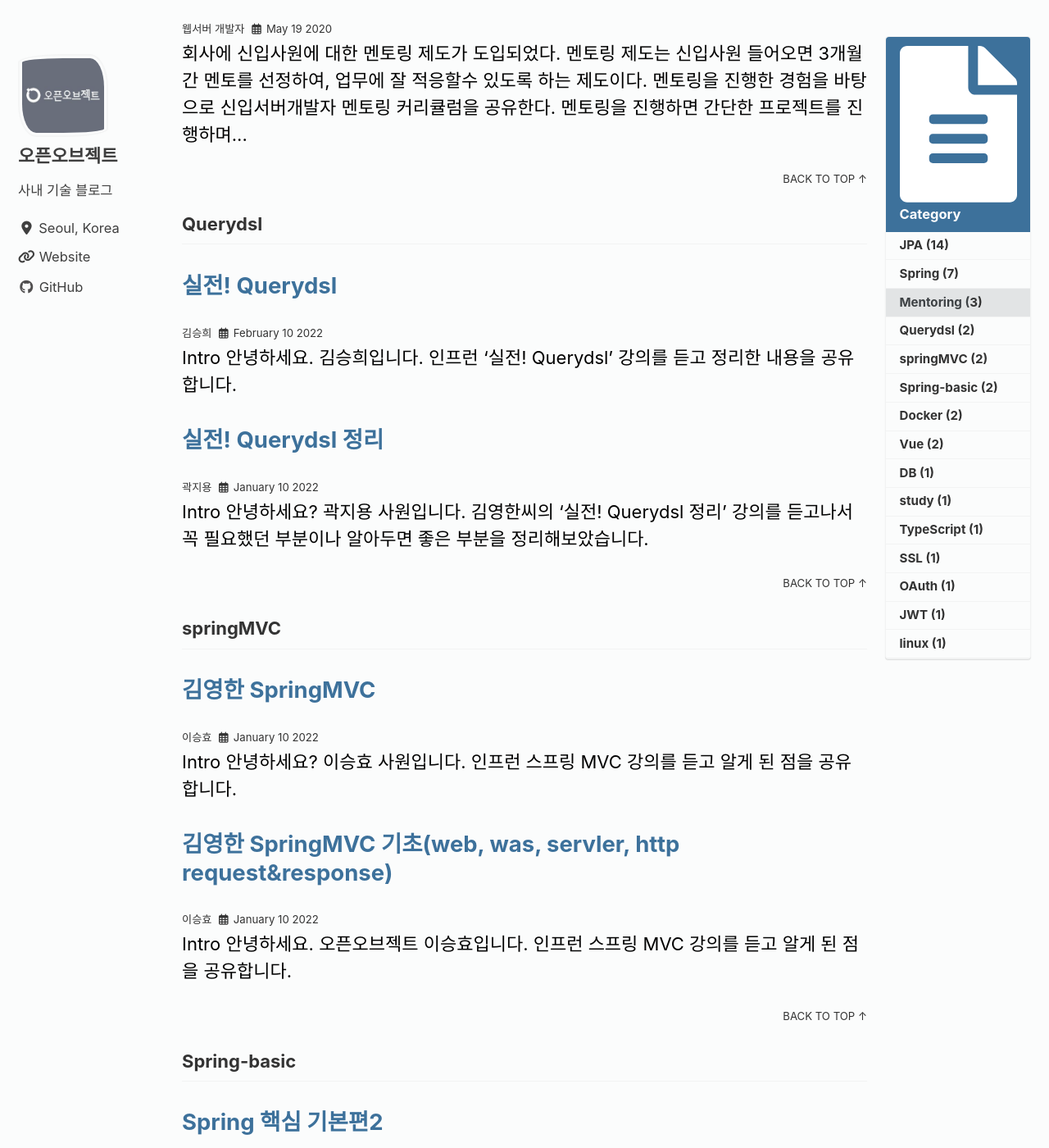
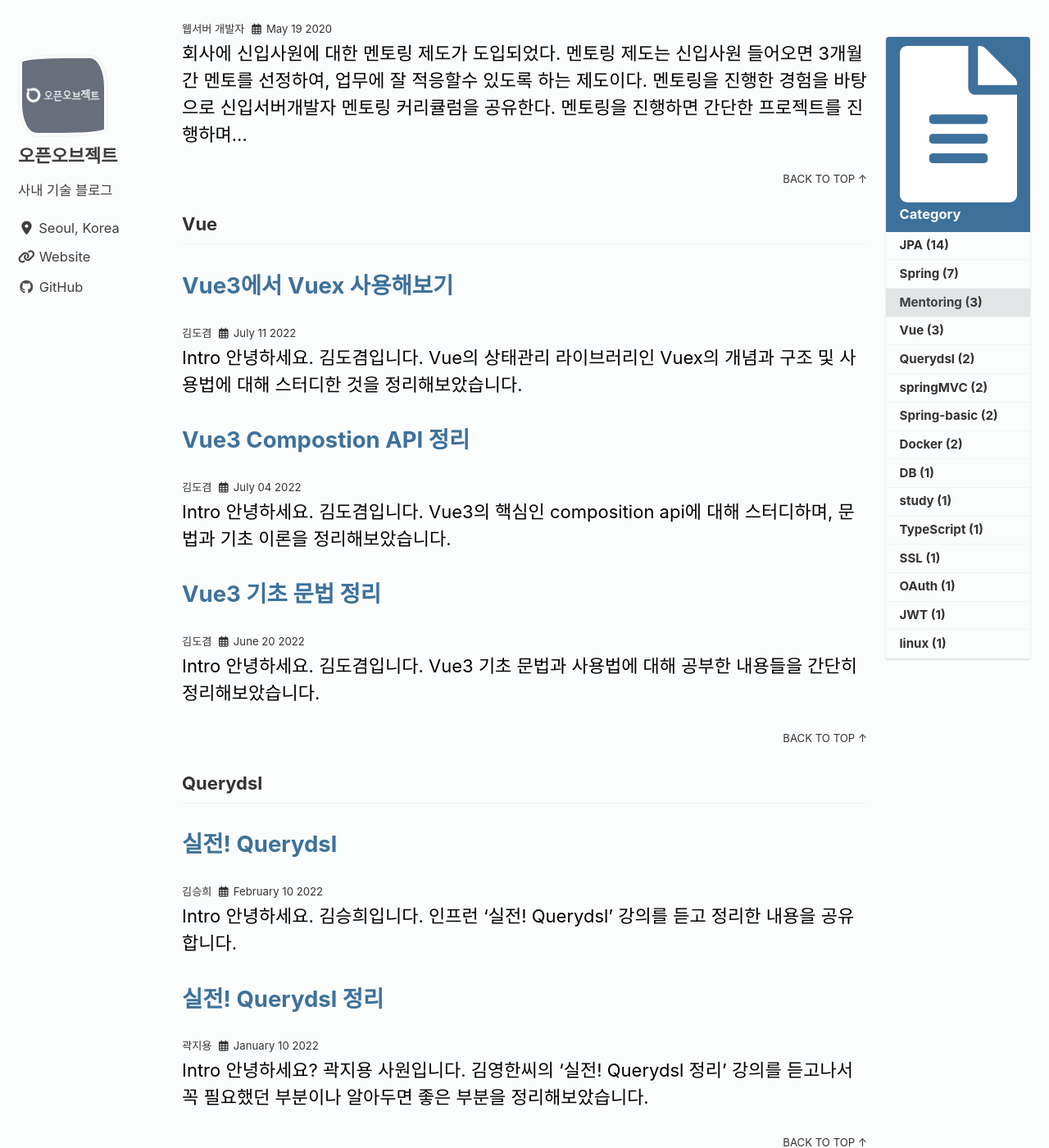
Before and after one commit to openobjectnet/openobjectnet.github.io, a Jekyll site: the page built from _pages/category-archive.md, in a window 1280 px wide and 1400 px high, scrolled down 4488 px. Shown: the whole window at 82% size. Built offline with Jekyll 4.4.1, drawn with Linux system fonts in a browser that asks for light colours; cached includes are drawn as plain includes; nearby versions of some CDN libraries; part of the change alters nothing that is shown; some of the changed text lies outside the part shown.

Commit message:
0713 수정완료

````diff
--- a/_posts/2022-07-04-vue3-composition-api.md
+++ b/_posts/2022-07-04-vue3-composition-api.md
@@ -355,3 +355,122 @@ setTimeout(() => {
 참고하고자 하는 템플릿 요소에 ref 속성을 추가하는 것은 기존과 동일합니다. 이에 따라 동일한 이름을 가진 ref 값을 생성합니다.
 템플릿에 추가한 ref 속성의 키 값과 동일한 이름을 가진 ref가 존재한다면, 해당 요소를 지정된 ref 값에 할당시킵니다.
 마운트 과정에서 할당하므로, 마운트 이후 참조 가능하다는 것을 인지하시고 구현하셔야 합니다.
+
+
+# 5. props, emit
+
+composition api에서 props와 emit을 사용하는 방식이 바뀌었습니다.
+
+예제 코드를 보시죠,
+```javascript
+<template>
+</template>
+
+<script lang="ts">
+import { defineComponent, ref } from '~/vue-wrapper'
+
+export default defineComponent({
+  props: {
+    id: String,
+    label: String,
+    disabled: Boolean,
+    checked: Boolean
+  },
+  setup(props, context) {
+    const isChecked = ref(props.checked)
+    const toggleCheckBox = (): void => {
+      isChecked.value = !isChecked.value
+      context.emit('on-change', isChecked.value)
+    }
+
+    return { isChecked, toggleCheckBox }
+  }
+})
+</script>
+```
+
+props의 경우에는 위 와 같이 object를 따로 만든 후 setup 메서드에 props 인자를 추가시키고, 사용하면 됩니다.
+emit의 경우에는 setup 메서드에서 context 인자를 추가시키고, context.emit을 활용하여 사용하면 됩니다.
+
+디스트럭처링을 사용하여 구현하고 싶을 경우 props는 toRefs를 사용하여 구현해야 props의 반응성이 깨지지 않고 정상적으로 전달됩니다.
+emit은 일반적으로 디스트럭처링해도 문제없습니다.
+
+```javascript
+import { toRefs } from 'vue'
+
+export default {
+  props: {
+    items: Array,
+    checked: Boolean
+  },
+  setup(props, { emit }) {
+    const isChecked = ref(props.checked)
+    const { items } = toRefs(props);
+    emit('on-change', isChecked.value);
+  }
+}
+```
+
+
+
+
+# 6. context 인자
+context는 컴포넌트 속성 3개를 접근할 수 있는 인자(attrs, slots, emit)입니다.
+emit은 위 파트에서 설명드렸고, 남은 2가지 속성을 소개시켜드리겠습니다.
+
+- context.attrs
+
+  attrs는 props에 선언되지 않은 추가 요소 속성을 가져올 때 사용합니다.
+  ```javascript
+  export default {
+    props: {
+      value: String,
+    },
+    setup(props, context) {
+      console.log(context.attrs)
+    },
+  }
+  ```
+  하위컴포넌트의 script 코드를 위과 같이 구현하고,<br>
+  상위컴포넌트에서 아래와 같이 template를 구현하였을 때,
+  ```html
+  <template>
+    <custom-component
+        :value="value"
+        test="hi"
+        @close="close"
+      />
+  </template>
+  ```
+
+  선언된 props 외에 모든 것이 포함되어 proxy 객체를 이루고 그 객체가 log로 출력됩니다.
+  ![context attrs log](/assets/images/vue3-composition-api/context_attrs_log.PNG)
+
+<br>
+
+- context.slots
+
+  slots는 슬롯 커스텀 렌더링 시에 사용합니다.
+  ```html
+  <template>
+    <child-component :level="1"> Hello World </child-component>
+  </template>
+  ```
+
+  ```javascript
+  import { h } from 'vue'
+  export default {
+    props: {
+      level: Number,
+    },
+    setup(props, context) {
+      console.log('here')
+      return () =>
+        h(
+          'h' + props.level,
+          {}, // props and attributes: OPTIONAL
+          context.slots.default() /* Rendering our default slot */
+        )
+    },
+  }
+  ```
--- /dev/null
+++ b/_posts/2022-07-11-vuex.md
@@ -0,0 +1,291 @@
+---
+title:  "Vue3에서 Vuex 사용해보기"
+search: false
+categories:
+  - Vue
+toc: true
+tags:
+  - Vue
+author: 김도겸
+---
+<br>
+# Intro
+안녕하세요. 김도겸입니다. <br>
+Vue의 상태관리 라이브러리인 Vuex의 개념과 구조 및 사용법에 대해 스터디한 것을 정리해보았습니다.
+
+<br><br>
+
+# 1. Vuex란???
+ Vue에서 data()에 해당하는 것, 즉, 컴포넌트 간 공유할 수 있는 데이터들을 상태(state)라고 부릅니다.
+ 이 데이터들을 컴포넌트에 공유하기 위해서 props와 emit을 활용하지만 점점 규모가 커질수록 작은 단위로 쪼개진 여러개의 컴포넌트로 화면을 구성하고, 페이지 수가 늘어나며  데이터를 주고 받는 컴포넌트 간의 관계는 점점 복잡해질 수 밖에 없습니다.
+ 이와 같은 문제점을 해결하기 위해 데이터 전달을 유기적으로 관리할 목적으로 Vue에서 지원하는 것이 여러 컴포넌트 간의 데이터 전달과 이벤트 통신을 한 곳에서 관리하는 패턴이자 라이브러리인 <b>Vuex</b>입니다.
+
+ <br>
+
+# 2. Vuex의 구조
+- <b>Vuex의 속성</b>
+    Vuex는 state, getters, mutaitions, action, getters 4가지의 형태로 관리가 되며, 단방향 데이터 흐름으로 처리하고, store라는 이름을 가진 파일로 관리하므로 통상 store라고 불립니다.
+
+    - <b>state</b>
+        state는 Vue 컴포넌트에서 data로 볼 수 있고, 원본 소스의 역할을 하며, View와 직접적으로 연결되어있는 Model입니다.
+        이 state는 직접적인 변경이 불가능하고 mutation을 통해서만 변경이 가능하다. mutation을 통해 state가 변경이 일어나면 반응적으로 view가 업데이트됩니다.
+
+    - <b>mutaitions</b>
+        mutation은 state를 변경하는 유일한 방법이고 이벤트와 유사합니다.
+        mutation은 함수로 구현되며 첫 번째 인자는 state를 받을 수 있으며, 두 번째 인자는 payload를 받을 수 있습니다.
+        여기서 payload는 여러 필드를 포함할 수 있는 객체 형태도 가능합니다. 일반적으로 직접 호출은 할 수 없으며, commit을 통해서만 호출할 수 있습니다.
+
+        > 실무에서는 api를 통해 전달 받은 데이터를 가공하여 state를 설정하는 데 주로 사용됩니다.
+
+    - <b>actions</b>
+        action은 mutation과 비슷하지만 비동기 작업이 가능하다는 차이점이 있습니다.
+        또한 mutation에 대한 commit 호출이 가능하여 action에서도 mutation을 통해 state를 변경할 수 있습니다.
+        action에서는 첫 번째 인자를 context 인자로 받을 수 있으며 이 context에는 state, commit, dispatch, rootstate와 같은 속성들을 포함하고,
+        두번째 인자는 mutation과 동일하게 payload로 받을 수 있습니다.
+        action은 dispach를 통해 호출이 가능하고, action에서는 서로 다른 action을 호출 할 수 있습니다.
+
+        > 실무에서 actions는 Axios를 통한 API 호출과 그 결과에 대해서 반환을 하거나 mutation으로 commit하여 상태를 변경하는 용도로 주로 사용됩니다.
+
+
+    - <b>getters</b>
+        getters는 Vue 컴포넌트에서 Computed의 역할을 해준다고 볼 수 있습니다.
+        특정 state에 대해 어떠한 연산을 하고, 그 결과를 View에 바인딩할 수 있으며, state의 변경 여부에 따라 getter는 재계산이 되고 View 역시 업데이트가 이루어집니다.
+        이때 state는 원본데이터로서 변경이 일어나지 않습니다.
+
+        > 실무에서 state의 반복적인 연산 처리가 필요한 내용에 대해 getters를 사용합니다.
+
+- <b>Vuex flow</b>
+    ![vuex diagram](/assets/images/vue3-composition-api/vuex_diagram.png)
+    Vuex를 사용하면 위 다이어그램과 같은 flow로 구성됩니다.
+    1. vue component에서 action 메서드 실행(dispatch)
+    2. action을 통해 비동기 로직 처리 후에 Mutation 메서드 실행(commit)
+    3. Mutation에서 데이터를 가공하여 state를 변경함
+    4. 변경된 state를 vue component에 렌더링해줌.
+
+<br>
+
+# 3. 설치 및 사용법
+- 설치 방법
+   Vue 프로젝트에 Vuex는 다음과 같이 설치하면 됩니다. (Vue3 기준)
+   ![npm install vuex](/assets/images/vue3-composition-api/npm_install_vuex.PNG)
+
+- main.js에 store 세팅
+
+    ```javascript
+    import { createApp } from "vue";
+    import App from "./App.vue";
+    import store from "./store";
+
+    createApp(App)
+    .use(store)
+    .mount("#app");
+    ```
+- store 폴더 생성 후 index.js 파일 생성
+
+    ```javascript
+    import { createStore } from "vuex";
+
+    export default createStore({
+        state: {},
+        getters: {},
+        mutations: {},
+        actions: {},
+    });
+    ```
+
+- 4가지 속성 기본적인 사용법
+  news api를 가져오는 프로젝트라고 가정했을 때 예제 코드입니다.
+
+  - <b>state</b>
+
+    사용할 data를 다음과 같이 정의합니다.
+    ```javascript
+    state:{
+        news: []
+    },
+    ```
+
+    이를 component에서 사용할 때에는 다음과 같이 사용합니다.
+    ```javascript
+    setup(){
+        const newsState = computed(() => store.state.news);
+    }
+    ```
+    컴포넌트 에서 사용하려면 computed로 묶어야만 state의 data 값이 바뀌는 것을 감지하고 반응하여 렌더링해줍니다.
+
+
+  - <b>getters</b>
+
+    사용할 getter를 다음과 같이 정의합니다.
+    ```javascript
+    getters: getFirstNewsTitle(state){
+        return state.newsState[0].title;
+    },
+    ```
+    해당 코드는 state의 data인 newsState list의 가장 첫 아이템의 title을 리턴해줍니다.
+    최근순으로 따졌을 때 가장 최근 뉴스의 제목이 필요할때 사용하면 좋을 것 같습니다.
+
+    ```javascript
+    setup(){
+        const firstNewsTitle = computed(() => store.getters.getFirstNewsTitle);
+        console.log(firstNewsTitle.value);
+
+        //getter가 여러 개 필요할 때는
+        const newsGetters = computed(() => store.getters);
+        console.log(newsGetters.value.GETTER_NAME);
+    }
+    ```
+    컴포넌트에서 사용할 경우엔, state와 마찬가지로 computed로 묶어 사용해야 합니다.
+
+
+  - <b>mutations</b>
+
+    mutation을 다음과 같이 정의하여 사용합니다.
+    ```javascript
+    mutations:{
+        setNews(state, news) {
+            //동기적 로직 정의 가능
+            state.news = news
+        }
+    },
+    ```
+    다음과 같이 간단한 setter처럼 구현합니다.
+    (setter처럼 구현하지 않고 다른 동기적 로직도 정의 가능합니다.)
+
+    ```javascript
+    setup() {
+        function resetData() {
+            store.commit("setNews", []);
+        }
+    }
+    ```
+    주로 실무에선 actions에서 호출하지만 컴포넌트에서 호출할 경우엔 위와 같이 호출하면 됩니다.
+    (굳이 사용한다면 다음과 같이 간단히 리스트를 초기화해주는 정도로 사용 가능할 것 같습니다.)
+
+
+  - <b>actions</b>
+
+    actions는 다음과 같이 정의하여 사용합니다.
+    ```javascript
+    import { fetchNewsList } from "../api/index"
+    ...
+    actions:{
+        getNewsData(context) {
+            //fetchNewsList라는 GET API 호출 메서드가 있다고 가정함.
+            fetchNewsList()
+                .then(response => {
+                    // mutation 호출
+                    context.commit('setNews', response.data);
+                })
+                .catch(error => {
+                    console.log(error)
+                })
+        }
+    },
+    ```
+    위와 같이 api 호출 등의 비동기 로직을 actions에서 정의하여 사용합니다.
+    주로 비동기 로직 처리 후에 mutation을 호출의 state의 데이터를 변경해주는 코드까지 작성합니다.
+
+    ```javascript
+    setup() {
+        function newsData() {
+            store.dispatch("getNewsData");
+        }
+    }
+    ```
+    컴포넌트에서 호출할 경우에 위와 같이 사용하면 됩니다.
+    (function으로 묶지않고 setup 생명주기에 바로 실행시켜도 상관없습니다.)
+
+
+# 4. store를 분리하기
+
+실무에선 위 예제처럼 하나의 store 파일로는 관리할 수 없기 때문에 상황에 따라 적절히 분리하여 사용해야 합니다.
+분리하는 방법이 2가지가 있어 나눠서 설명드리도록 하겠습니다.
+
+- 모듈화 하기
+    프로젝트의 각각의 기능에 맞춰 여러 개 만들어 세분화하는 방식입니다.
+
+- 역할에 따른 파일 분리하기
+    store를 state, getters, mutations, actions 각각의 파일로 분리하는 방식입니다.
+
+
+
+
+# ※ Vuex Helpers ※
+
+Vuex Helpers는 options-api 방식일 때 컴포넌트 내에서 vuex를 사용할 경우에 반복되는 코드를 줄이고 코드의 효율성 및 재활용 성을 높이는 방법입니다.
+(composition-api 방식에서는 setup 메서드 내에서 computed를 사용하고, 코드가 그리 복잡하지 않기 때문에 Vuex Helpers를 사용하지 않는 것이 좋습니다.)
+
+![not_helpers_example_1](/assets/images/vue3-composition-api/not_helpers_example_1.PNG)
+
+state, getters, mutations, actions 각각 helpers로 변경해서 사용하는 기본적인 방법을 예제를 통해 보여드리겠습니다.
+
+``` javascript
+import { mapState, mapActions, mapMutations, mapGetters } from 'vuex'
+
+export default {
+  name: 'Sample',
+  computed: {
+    //1번째 전달인자는 모듈화된 store를 입력하고, 2번째 전달인자는, 사용할 state 입력
+    ...mapState('book', {
+        msg: state => state.message     // -> this.msg
+    }),
+    //1번째 전달인자는 모듈화된 store를 입력하고, 2번째 전달인자는, 사용할 getter 입력
+    ...mapGetters('book', [
+       'getMsg'       // -> this.getMsg
+    ])
+  },
+  methods: {
+    //1번째 전달인자는 모듈화된 store를 입력하고, 2번째 전달인자는, 사용할 mutation 입력
+    ...mapMutations('book', [
+        'changeMessage'     // -> this.changeMessage()
+    ]),
+    //1번째 전달인자는 모듈화된 store를 입력하고, 2번째 전달인자는, 사용할 action 입력
+    ...mapActions('book', [
+        'callMutation'      // -> this.callMutation()
+    ])
+  }
+}
+```
+> 위 코드의 옆에 각각 주석을 달아놓은 거처럼 this.{name}으로 사용하고, component에서 사용할땐 this.를 빼고 사용합니다.
+> 단일 store 파일만 쓰는 경우에는 1번째 전달인자를 사용하지 않으면 됩니다.
+
+createNamespacedHelpers를 사용하여 store 모듈을 미리 설정할 수 있습니다.
+```javascript
+import { createNamespacedHelpers } from 'vuex'
+
+const bookHelper = createNamespacedHelpers('book');
+const bookListHelper = createNamespacedHelpers('bookList');
+
+export default {
+  name: 'Sample',
+  computed: {
+    ...bookHelper.mapState({
+        message: state => state.message     // -> this.message
+    }),
+    ...bookHelper.mapGetters([
+       'getMsg'       // -> this.getMsg
+    ]),
+    ...bookListHelper.mapState({
+        messageList: state => state.messageList     // -> this.messageList
+    }),
+    ...bookListHelper.mapGetters([
+       'getMsgList'       // -> this.getMsgList
+    ])
+  },
+  methods: {
+    ...bookHelper.mapMutations([
+        'changeMessage'     // -> this.changeMessage()
+    ]),
+    ...bookHelper.mapActions([
+        'callMutation'      // -> this.callMutation()
+    ]),
+    ...bookListHelper.mapMutations([
+        'changeMessageList'     // -> this.changeMessageList()
+    ]),
+    ...bookListHelper.mapActions([
+        'callMutationList'      // -> this.callMutationList()
+    ]),
+  }
+}
+```
````
Also changed, not shown: assets/images/vue3-composition-api/context_attrs_log.PNG (added), assets/images/vue3-composition-api/not_helpers_example_1.PNG (added), assets/images/vue3-composition-api/not_helpers_example_2.PNG (added), assets/images/vue3-composition-api/npm_install_vuex.PNG (added), assets/images/vue3-composition-api/vuex_diagram.png (added).
